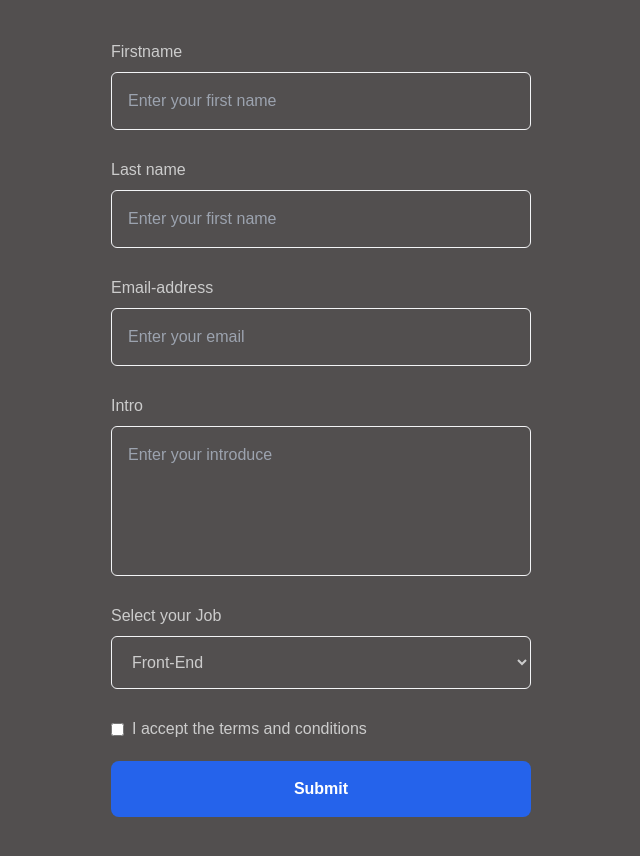
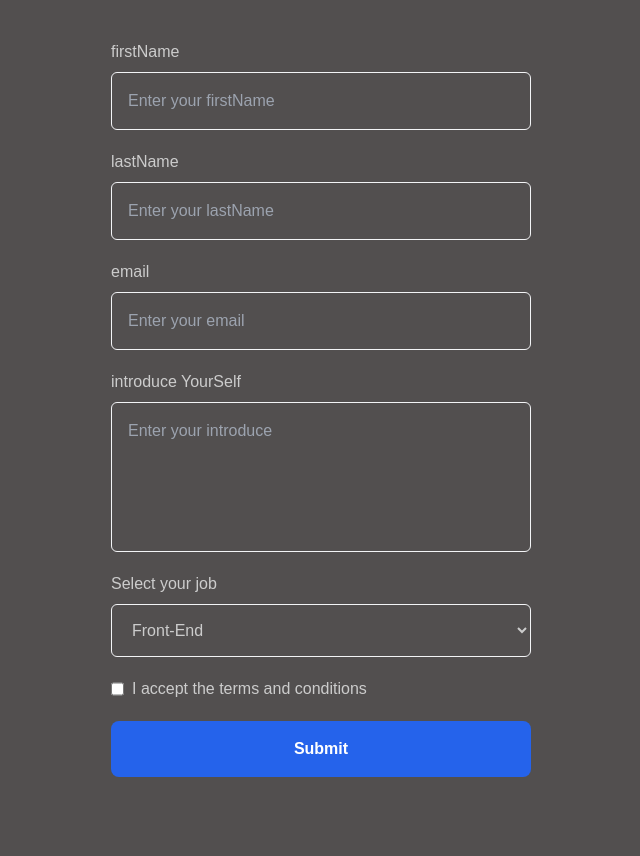
Before and after one commit to Thanhdraw/Reactjs, a React (Vite) app in the folder my-app/: page / in a window 1280 px wide. Shown: the top 856 px of the page, without its empty margins (319-959 px from the left). Built offline with nearby package versions, Linux system fonts and the light colour scheme.

Commit message:
form v final

```diff
--- a/my-app/src/components/Form/SignUpFormFinal.jsx
+++ b/my-app/src/components/Form/SignUpFormFinal.jsx
@@ -1,5 +1,5 @@
 import React from "react";
-import { Formik, Form, Field, ErrorMessage } from "formik";
+import { Formik, Form, Field, ErrorMessage, useField } from "formik";
 import * as Yup from "yup";
 
 const SignUpFormFinal = () => {
@@ -23,104 +23,160 @@ const SignUpFormFinal = () => {
         email: Yup.string().email().required("Required"),
         intro: Yup.string().required("Required"),
         job: Yup.string().required("Required"),
-        terms: Yup.boolean(),
+        terms: Yup.boolean().oneOf(
+          [true],
+          "Please check the terms and codition"
+        ),
       })}
-      onSubmit={(values) => {
-        console.log(values);
+      onSubmit={(values, actions) => {
+        // console.log(actions);
+        // console.log(values);
+
+        setTimeout(() => {
+          actions.resetForm({
+            firstName: "",
+            lastName: "",
+            email: "",
+            intro: "",
+            job: "",
+            terms: false,
+          });
+          actions.setSubmitting(false);
+        }, 5000);
       }}
     >
-      <Form className="p-10 w-full max-w-[500px] mx-auto" autoComplete="off">
-        {/* firstName */}
-        <div className="flex flex-col gap-2 mb-5">
-          <label htmlFor="firstName">Firstname</label>
-          <Field
+      {(formik) => {
+        console.log(formik);
+        return (
+          <Form
+            className="p-10 w-full max-w-[500px] mx-auto"
+            autoComplete="off"
+          >
+            <MyInput
+              label="firstName"
               name="firstName"
-            type="text"
-            placeholder="Enter your first name"
-            className="p-4 rounded-md border border-gray-100"
-          ></Field>
-          <div className="text-sm text-red-500">
-            <ErrorMessage name="firstName"></ErrorMessage>
-          </div>
-        </div>
-        {/* firstName */}
-
-        <div className="flex flex-col gap-2 mb-5">
-          <label htmlFor="lastName">Last name</label>
-          <Field
+              placeholder="Enter your firstName"
+              id="firstName"
+            ></MyInput>
+            {/* lastName */}
+            <MyInput
+              label="lastName"
               name="lastName"
-            type="text"
-            placeholder="Enter your first name"
-            className="p-4 rounded-md border border-gray-100"
-          ></Field>
-          <div className="text-sm text-red-500">
-            <ErrorMessage name="lastName"></ErrorMessage>
-          </div>
-        </div>
+              placeholder="Enter your lastName"
+              id="lastName"
+            ></MyInput>
             {/* email */}
-        <div className="flex flex-col gap-2 mb-5">
-          <label htmlFor="email">Email-address</label>
-          <Field
+            <MyInput
+              label="email"
               name="email"
+              placeholder="Enter your email"
+              id="email"
               type="email"
-            placeholder="Enter your email"
-            className="p-4 rounded-md border border-gray-100"
-          ></Field>
-          <div className="text-sm text-red-500">
-            <ErrorMessage name="email"></ErrorMessage>
-          </div>
-        </div>
+            ></MyInput>
             {/* intro */}
-        <div className="flex flex-col gap-2 mb-5">
-          <label htmlFor="intro">Intro</label>
-          <Field
-            name="intro"
+            <MyTextarea
+              label="introduce YourSelf"
+              name="email"
               placeholder="Enter your introduce"
-            className="p-4 rounded-md border border-gray-100 h-[150px] resize-none"
-            as="textarea"
-          ></Field>
-          <div className="text-sm text-red-500">
-            <ErrorMessage name="intro"></ErrorMessage>
-          </div>
-        </div>
-        {/* job */}
-        <div className="flex flex-col gap-2 mb-5">
-          <label htmlFor="job">Select your Job</label>
-          <Field
+              id="intro"
+            ></MyTextarea>
+            <SelectBox
+              label="Select your job"
               name="job"
-            className="p-4 rounded-md border border-gray-100"
-            as="select"
+              placeholder="Select your job"
+              id="intro"
             >
               <option value="Front-End">Front-End</option>
               <option value="Back-End">Back-End</option>
               <option value="Full-stack">Full-stack</option>
-          </Field>
-          <div className="text-sm text-red-500">
-            <ErrorMessage name="job"></ErrorMessage>
-          </div>
-        </div>
-        {/* checkbox */}
-        <div className="flex items-center gap-2 mb-5">
-          <Field
-            name="terms"
-            type="checkbox"
-            className="p-4 rounded-md border border-gray-100"
-          ></Field>
+            </SelectBox>
+            <MyCheckBox name="terms">
               <p>I accept the terms and conditions</p>
-          <div className="text-sm text-red-500">
-            <ErrorMessage name="job"></ErrorMessage>
-          </div>
-        </div>
+            </MyCheckBox>
             <div>
               <button
                 type="submit"
                 className="w-full p-4 bg-blue-600 text-white font-semibold rounded-lg"
+                disabled={formik.isSumitting}
               >
                 Submit
               </button>
             </div>
           </Form>
+        );
+      }}
     </Formik>
+  );
+};
+// useField
+const MyInput = ({ label, ...props }) => {
+  const [field, meta] = useField(props);
+  console.log(field);
+  return (
+    <div className="flex flex-col gap-2 mb-5">
+      <label htmlFor={props.id || props.name}>{label}</label>
+      <input
+        type="text"
+        className="p-4 rounded-md border border-gray-100"
+        {...field}
+        {...props}
+      />
+      {meta.touched && meta.error ? (
+        <div className="text-sm text-red-500">{meta.error}</div>
+      ) : null}
+    </div>
+  );
+};
+const MyTextarea = ({ label, ...props }) => {
+  const [field, meta] = useField(props);
+  console.log(field);
+  return (
+    <div className="flex flex-col gap-2 mb-5">
+      <label htmlFor={props.id || props.name}>{label}</label>
+      <textarea
+        type="text"
+        className="p-4 rounded-md border border-gray-100 h-[150px] resize-none"
+        {...field}
+        {...props}
+      />
+      {meta.touched && meta.error ? (
+        <div className="text-sm text-red-500">{meta.error}</div>
+      ) : null}
+    </div>
+  );
+};
+
+const SelectBox = ({ label, ...props }) => {
+  const [field, meta] = useField(props);
+  console.log(field);
+  return (
+    <div className="flex flex-col gap-2 mb-5">
+      <label htmlFor={props.id || props.name}>{label}</label>
+      <select
+        type="text"
+        className="p-4 rounded-md border border-gray-100 "
+        {...field}
+        {...props}
+      />
+      {meta.touched && meta.error ? (
+        <div className="text-sm text-red-500">{meta.error}</div>
+      ) : null}
+    </div>
+  );
+};
+
+const MyCheckBox = ({ children, ...props }) => {
+  const [field, meta] = useField(props);
+  return (
+    <div className="flex flex-col gap-2 mb-5">
+      <label className="flex item-center gap-2">
+        <input type="checkbox" {...field} {...props} />
+        {children}
+      </label>
+      {meta.touched && meta.error ? (
+        <div className="text-sm text-red-500">{meta.error}</div>
+      ) : null}
+    </div>
   );
 };
 
--- a/my-app/vite.config.js
+++ b/my-app/vite.config.js
@@ -6,7 +6,7 @@ import vitePluginImp from "vite-plugin-imp";
 // import vitePluginImp from "vite-plugin-style-import";
 // https://vitejs.dev/config/
 export default defineConfig({
-  plugins: [react(), vitePluginImp.default()],
+  plugins: [react()],
   optimizeDeps: {
     include: [
       "@fortawesome/fontawesome-svg-core",
```
Also changed, not shown: 1 other file (tests, documents, lock files or other folders). Lines whose indentation alone changed are shown as unchanged.
